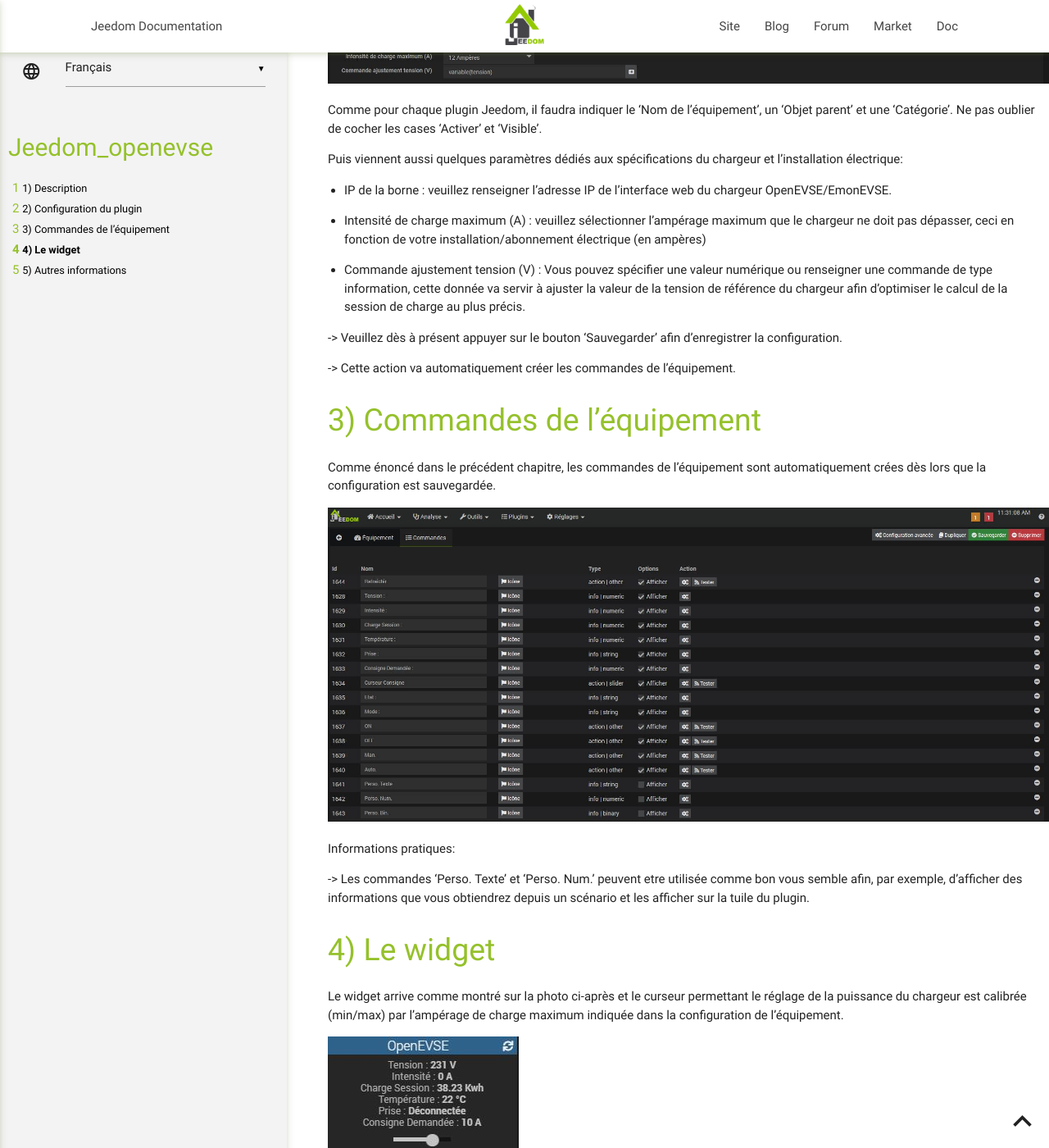
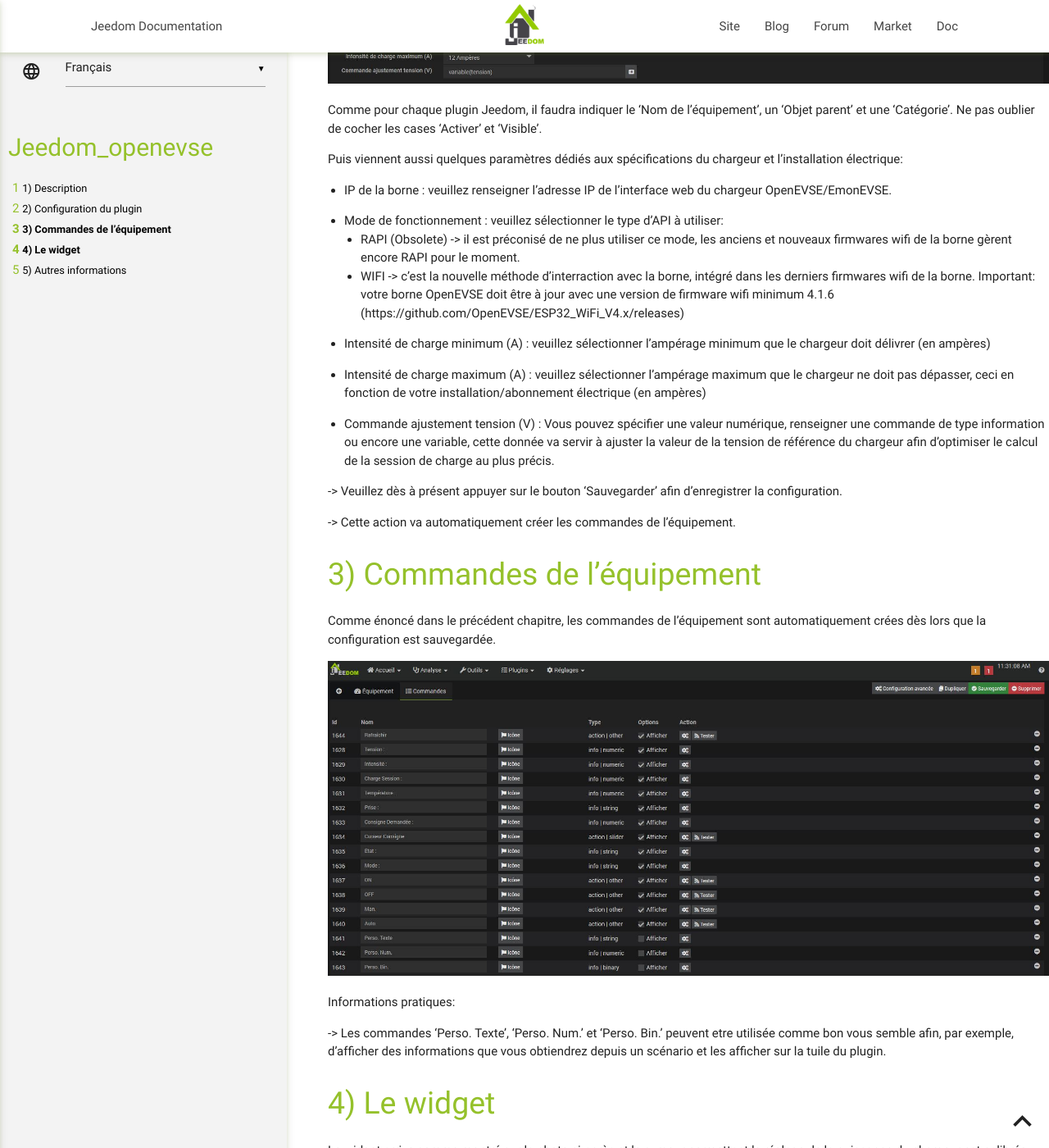
Before and after one commit to Sattaz/Jeedom_OpenEVSE, a Jekyll site: the page built from docs/fr_FR/index.md, in a window 1280 px wide and 1400 px high, scrolled down 739 px. Shown: the whole window at 82% size. Built offline with Jekyll 4.4.1, drawn with Linux system fonts in a browser that asks for light colours; our own code applies the rules of GitHub Pages for plain Markdown files.

Commit message:
Update index.md

```diff
--- a/docs/fr_FR/index.md
+++ b/docs/fr_FR/index.md
@@ -30,9 +30,15 @@ Puis viennent aussi quelques paramètres dédiés aux spécifications du chargeu
 
 -   IP de la borne : veuillez renseigner l'adresse IP de l'interface web du chargeur OpenEVSE/EmonEVSE.
 
+-   Mode de fonctionnement : veuillez sélectionner le type d'API à utiliser:
+    - RAPI (Obsolete) -> il est préconisé de ne plus utiliser ce mode, les anciens et nouveaux firmwares wifi de la borne gèrent encore RAPI pour le moment.
+    - WIFI -> c'est la nouvelle méthode d'interraction avec la borne, intégré dans les derniers firmwares wifi de la borne. Important: votre borne OpenEVSE doit être à jour avec une version de firmware wifi minimum 4.1.6 (https://github.com/OpenEVSE/ESP32_WiFi_V4.x/releases)
+
+-   Intensité de charge minimum (A) : veuillez sélectionner l'ampérage minimum que le chargeur doit délivrer (en ampères)
+
 -   Intensité de charge maximum (A) : veuillez sélectionner l'ampérage maximum que le chargeur ne doit pas dépasser, ceci en fonction de votre installation/abonnement électrique (en ampères)
 
--   Commande ajustement tension (V) : Vous pouvez spécifier une valeur numérique ou renseigner une commande de type information, cette donnée va servir à ajuster la valeur de la tension de référence du chargeur afin d'optimiser le calcul de la session de charge au plus précis.
+-   Commande ajustement tension (V) : Vous pouvez spécifier une valeur numérique, renseigner une commande de type information ou encore une variable, cette donnée va servir à ajuster la valeur de la tension de référence du chargeur afin d'optimiser le calcul de la session de charge au plus précis.
 
 -> Veuillez dès à présent appuyer sur le bouton 'Sauvegarder' afin d'enregistrer la configuration.
 
@@ -47,7 +53,7 @@ Comme énoncé dans le précédent chapitre, les commandes de l'équipement sont
 
 Informations pratiques:
 
--> Les commandes 'Perso. Texte' et 'Perso. Num.' peuvent etre utilisée comme bon vous semble afin, par exemple, d'afficher des informations que vous obtiendrez depuis un scénario et les afficher sur la tuile du plugin.
+-> Les commandes 'Perso. Texte', 'Perso. Num.' et 'Perso. Bin.' peuvent etre utilisée comme bon vous semble afin, par exemple, d'afficher des informations que vous obtiendrez depuis un scénario et les afficher sur la tuile du plugin.
 
 Le widget
 ===
```
